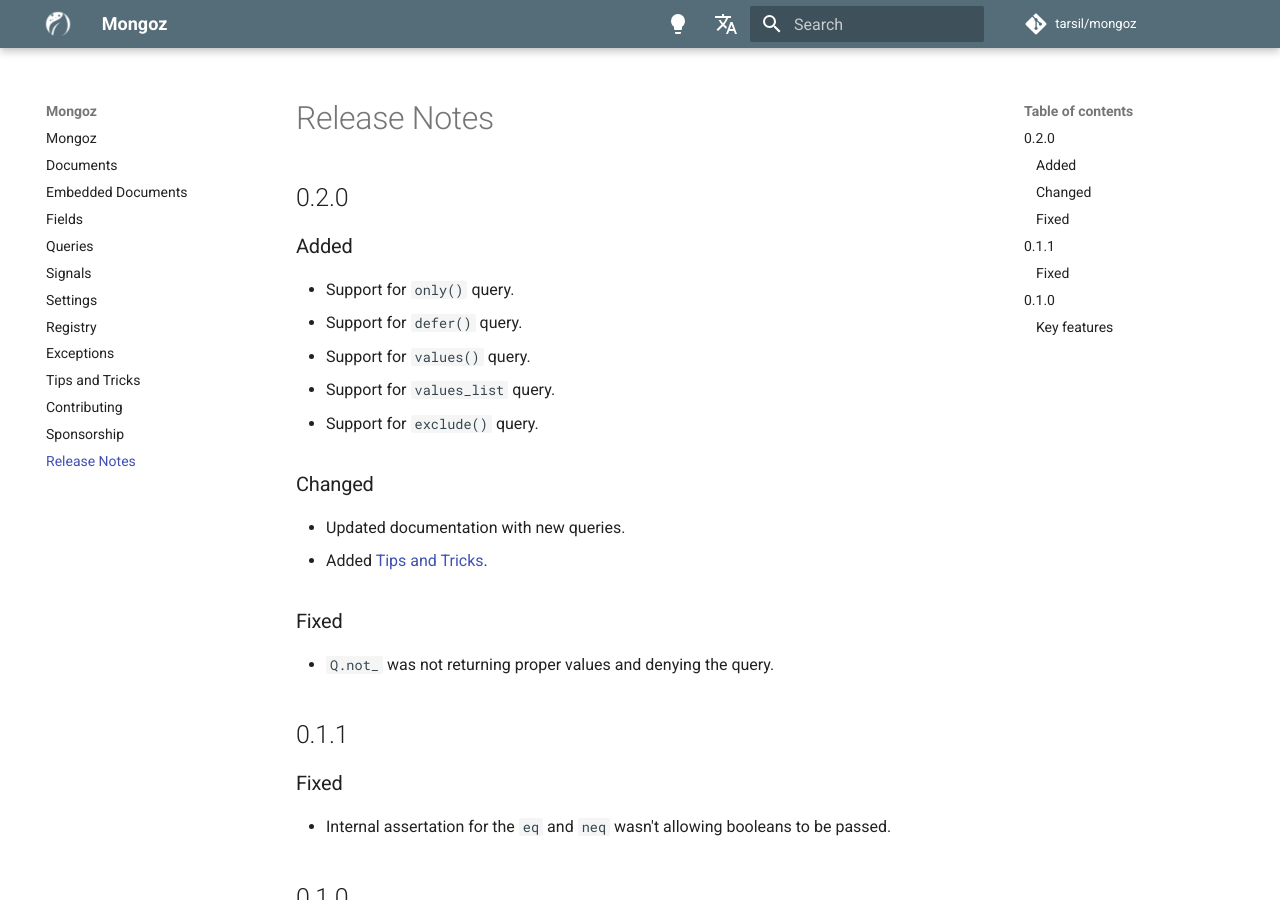
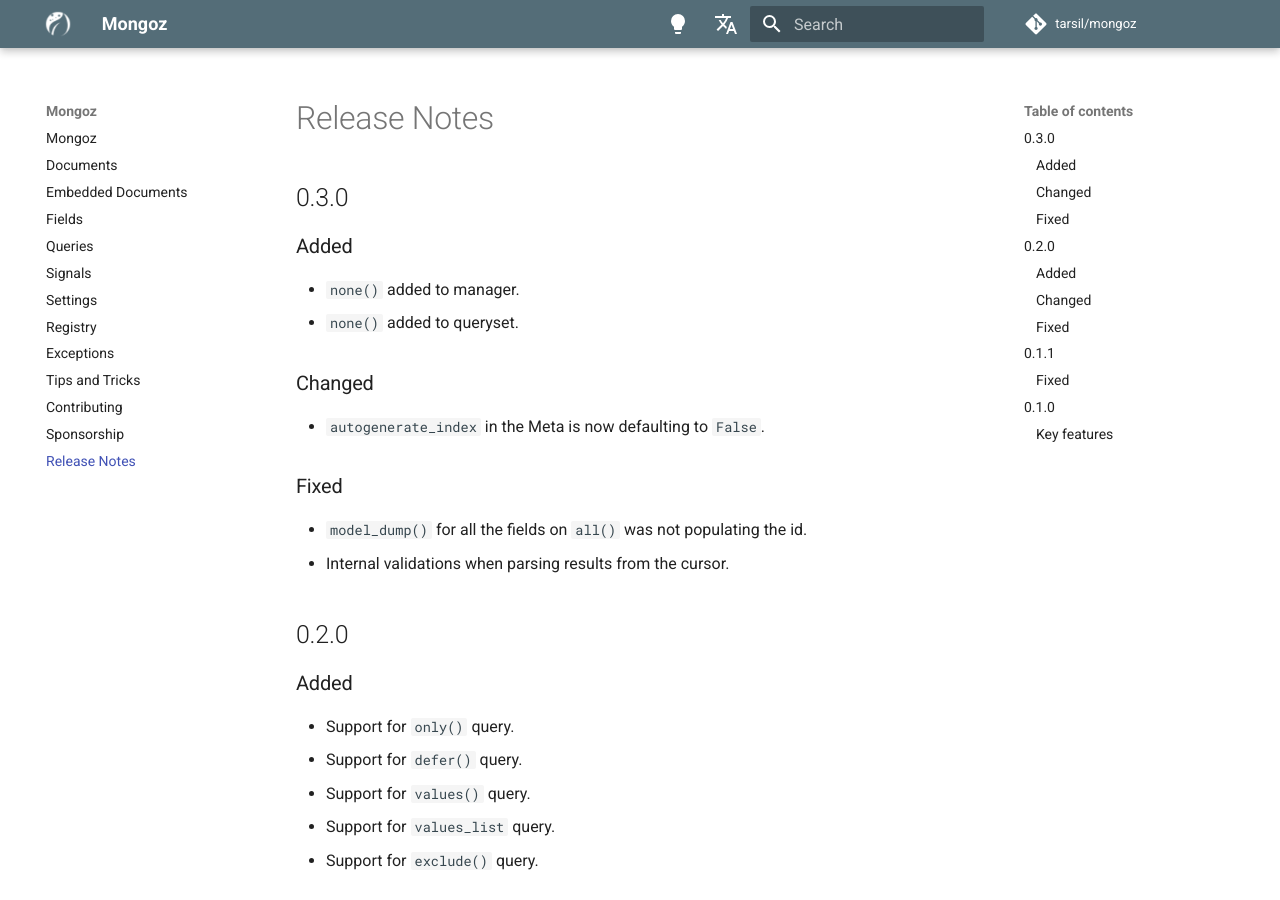
Before and after one commit to dymmond/mongoz, an MkDocs documentation site: the page built from docs/release-notes.md, in a window 1280 px wide and 900 px high. Built offline with MkDocs 1.6.1 and Material for MkDocs 9.7.7, drawn with Linux system fonts in a browser that asks for light colours; comment, search, counter and statistics services are not loaded.

Commit message:
Release 0.3.0

```diff
--- a/docs/release-notes.md
+++ b/docs/release-notes.md
@@ -1,4 +1,20 @@
 # Release Notes
+
+## 0.3.0
+
+### Added
+
+- `none()` added to manager.
+- `none()` added to queryset.
+
+### Changed
+
+- `autogenerate_index` in the Meta is now defaulting to `False`.
+
+### Fixed
+
+- `model_dump()` for all the fields on `all()` was not populating the id.
+- Internal validations when parsing results from the cursor.
 
 ## 0.2.0
 
--- a/mongoz/__init__.py
+++ b/mongoz/__init__.py
@@ -1,4 +1,4 @@
-__version__ = "0.2.0"
+__version__ = "0.3.0"
 
 from .conf import settings
 from .conf.global_settings import MongozSettings
```
